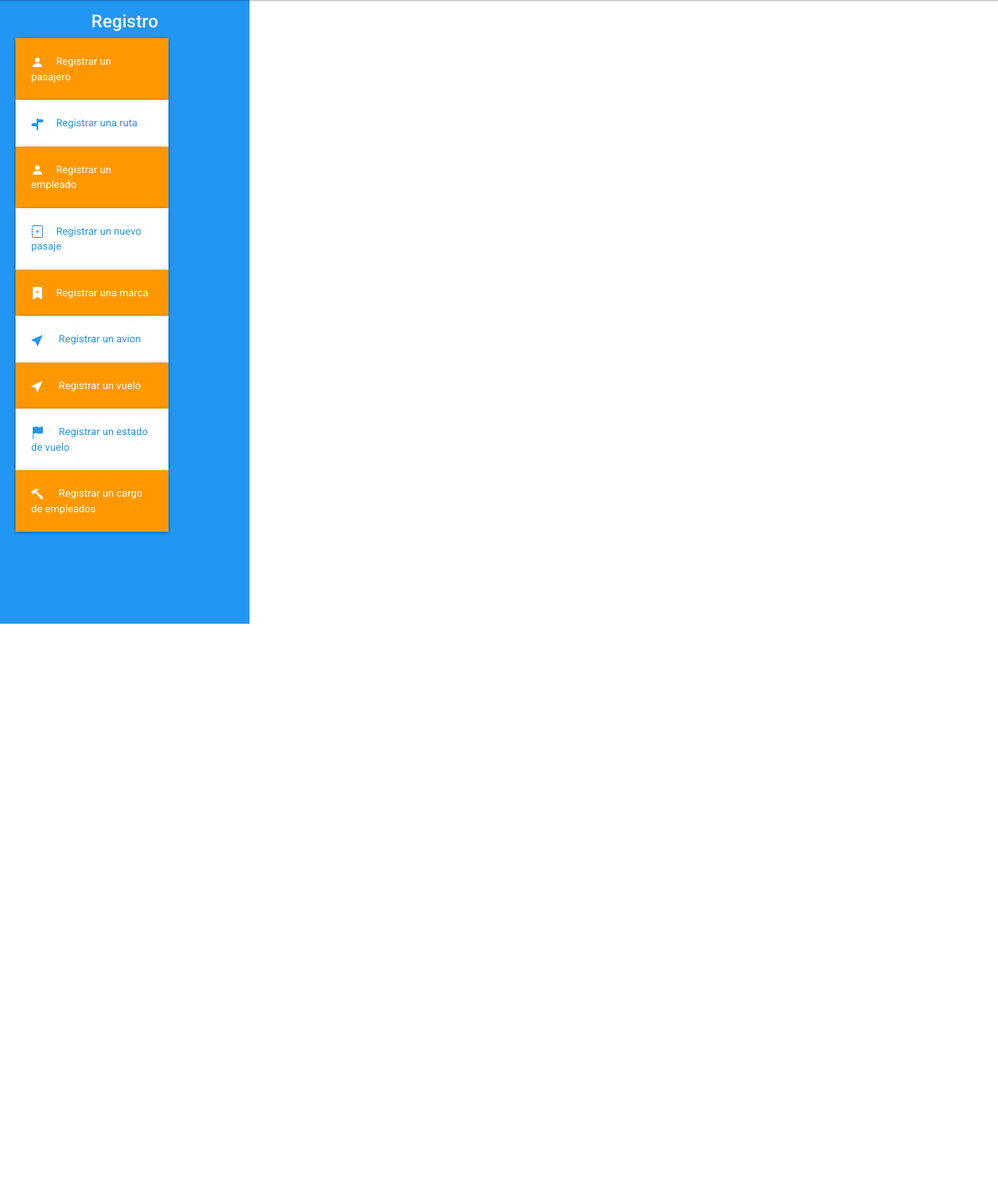
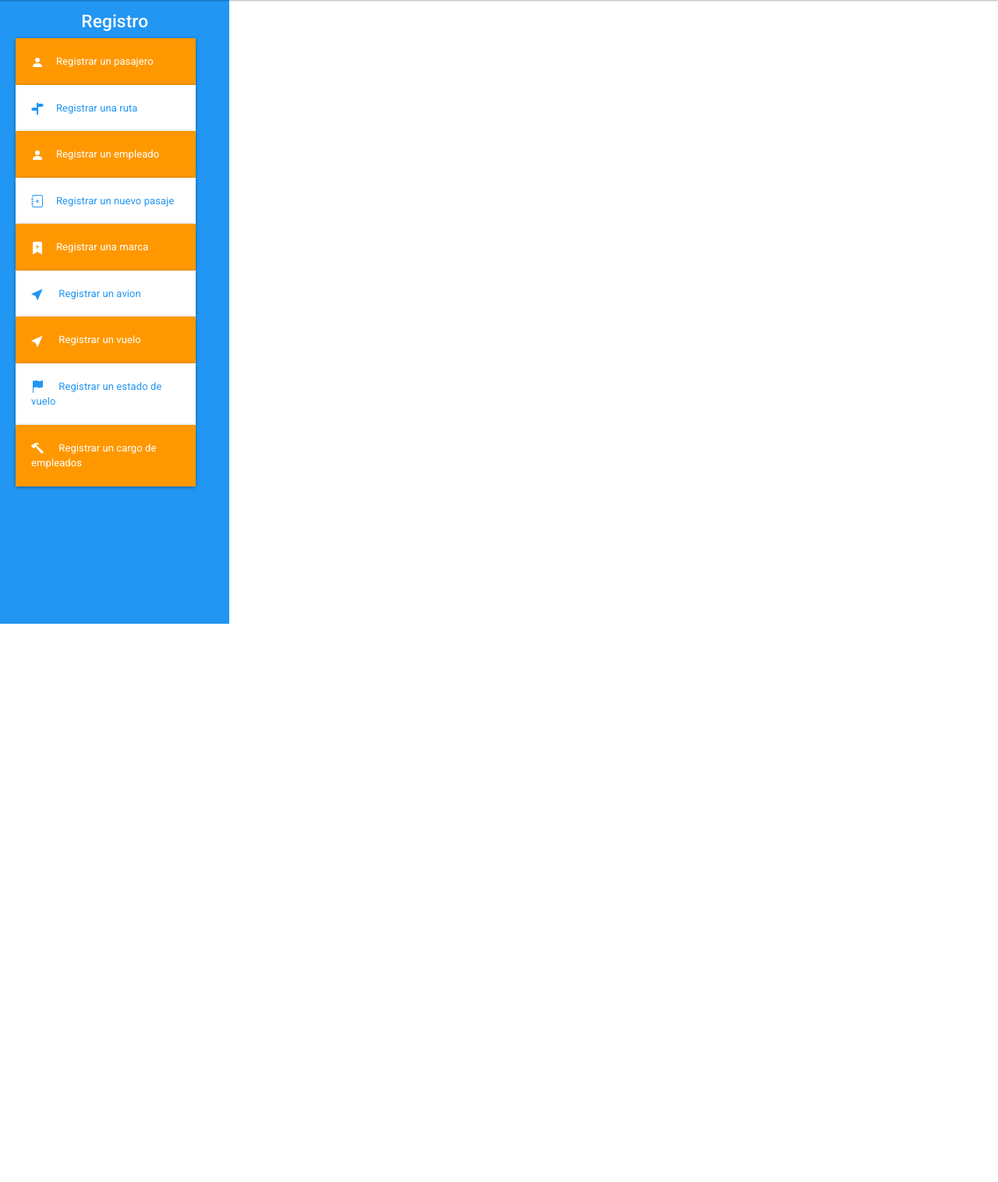
Before and after one commit to neydermosquera/proyecto_final_bases, a Flask app: page /registro.html in a window 1280 px wide. Shown: the part 60-1576 px from the top of the page at 78% size. Before the commit the page ends 860 px from the top, so only its background shows below. Run offline with Flask 2, Linux system fonts and the light colour scheme; some libraries are stand-ins or nearby versions.

Commit message:
Update registro.html

```diff
--- a/templates/registro.html
+++ b/templates/registro.html
@@ -1,7 +1,10 @@
+<html lang="en">
+<head>
+  <meta charset="UTF-8">
+  <meta http-equiv="X-UA-Compatible" content="IE=edge">
+  <meta name="viewport" content="width=device-width, initial-scale=1.0">
 
-<head>
-    <title>Registro - Air Travel </title>
-
+  <title>Registro - Air Travel </title>
 
 </head>
 <body>
@@ -9,37 +12,37 @@
     {% include 'layout.html' %}
 
 
-      <div class="sidebar-container" style="float:left;width: 25%;">
+      <div class="sidebar-container" style="float:left; width: 23%; height: 1500px;">
         <div id="sidebar-container" class="bg-primary">
             <div class="logo">
                 <h3 class="text-light" align="center">Registro</h3>
                 </div>
                 <div class="menu">
-                    <div class="card animated fadeInLeft">
+                    <div class="card animated fadeInLeft" style="width: 130%;">
                         <div class="card-body bg-warning">
                             <a href="formpasajero.html" class="d-block text-light"  target="campo_formularios"><svg xmlns="http://www.w3.org/2000/svg" width="16" height="16" fill="currentColor" class="bi bi-person-fill mr-3 lead" viewBox="0 0 16 16">
                                 <path d="M3 14s-1 0-1-1 1-4 6-4 6 3 6 4-1 1-1 1H3zm5-6a3 3 0 1 0 0-6 3 3 0 0 0 0 6z"/>
                               </svg>Registrar un pasajero</a>
                         </div>
                       </div>
-                      <div class="card animated fadeInRight">
+                      <div class="card animated fadeInRight" style="width: 130%;">
                         <div class="card-body bg-white">
-                            <a href="" class="d-block text-primary" target="campo_formularios"><svg xmlns="http://www.w3.org/2000/svg" width="16" height="16" fill="currentColor" class="bi bi-signpost-split-fill mr-3 lead text-primary" viewBox="0 0 16 16">
+                            <a href="formruta.html" class="d-block text-primary"  target="campo_formularios"><svg xmlns="http://www.w3.org/2000/svg" width="16" height="16" fill="currentColor" class="bi bi-signpost-split-fill mr-3 lead text-primary" viewBox="0 0 16 16">
                                 <path d="M7 16h2V6h5a1 1 0 0 0 .8-.4l.975-1.3a.5.5 0 0 0 0-.6L14.8 2.4A1 1 0 0 0 14 2H9v-.586a1 1 0 0 0-2 0V7H2a1 1 0 0 0-.8.4L.225 8.7a.5.5 0 0 0 0 .6l.975 1.3a1 1 0 0 0 .8.4h5v5z"/>
                               </svg>Registrar una ruta</a>
                         </div>
                       </div>
 
-                      <div class="card animated fadeInLeft">
+                      <div class="card animated fadeInLeft" style="width: 130%;">
                         <div class="card-body bg-warning">
-                            <a href="#" class="d-block text-light"><svg xmlns="http://www.w3.org/2000/svg" width="16" height="16" fill="currentColor" class="bi bi-person-fill mr-3 lead" viewBox="0 0 16 16">
+                            <a href="formempleado.html" class="d-block text-light "  target="campo_formularios"><svg xmlns="http://www.w3.org/2000/svg" width="16" height="16" fill="currentColor" class="bi bi-person-fill mr-3 lead" viewBox="0 0 16 16">
                                 <path d="M3 14s-1 0-1-1 1-4 6-4 6 3 6 4-1 1-1 1H3zm5-6a3 3 0 1 0 0-6 3 3 0 0 0 0 6z"/>
                               </svg>Registrar un empleado</a>
                         </div>
                       </div>
-                      <div class="card animated fadeInRight">
+                      <div class="card animated fadeInRight" style="width: 130%;">
                         <div class="card-body bg-white">
-                            <a href="#" class="d-block text-primary"><svg xmlns="http://www.w3.org/2000/svg" width="16" height="16" fill="currentColor" class="bi bi-journal-plus mr-3 lead text-primary" viewBox="0 0 16 16">
+                            <a href="formpasajeVuelo.html" class="d-block text-primary"  target="campo_formularios"><svg xmlns="http://www.w3.org/2000/svg" width="16" height="16" fill="currentColor" class="bi bi-journal-plus mr-3 lead text-primary" viewBox="0 0 16 16">
                                 <path fill-rule="evenodd" d="M8 5.5a.5.5 0 0 1 .5.5v1.5H10a.5.5 0 0 1 0 1H8.5V10a.5.5 0 0 1-1 0V8.5H6a.5.5 0 0 1 0-1h1.5V6a.5.5 0 0 1 .5-.5z"/>
                                 <path d="M3 0h10a2 2 0 0 1 2 2v12a2 2 0 0 1-2 2H3a2 2 0 0 1-2-2v-1h1v1a1 1 0 0 0 1 1h10a1 1 0 0 0 1-1V2a1 1 0 0 0-1-1H3a1 1 0 0 0-1 1v1H1V2a2 2 0 0 1 2-2z"/>
                                 <path d="M1 5v-.5a.5.5 0 0 1 1 0V5h.5a.5.5 0 0 1 0 1h-2a.5.5 0 0 1 0-1H1zm0 3v-.5a.5.5 0 0 1 1 0V8h.5a.5.5 0 0 1 0 1h-2a.5.5 0 0 1 0-1H1zm0 3v-.5a.5.5 0 0 1 1 0v.5h.5a.5.5 0 0 1 0 1h-2a.5.5 0 0 1 0-1H1z"/>
@@ -47,37 +50,37 @@
                         </div>
                       </div>
 
-                      <div class="card animated fadeInLeft">
+                      <div class="card animated fadeInLeft" style="width: 130%;">
                         <div class="card-body bg-warning">
-                            <a href="#" class="d-block text-light"><svg xmlns="http://www.w3.org/2000/svg" width="16" height="16" fill="currentColor" class="bi bi-bookmark-plus-fill mr-3 lead" viewBox="0 0 16 16">
+                            <a href="formmarca.html" class="d-block text-light"  target="campo_formularios"><svg xmlns="http://www.w3.org/2000/svg" width="16" height="16" fill="currentColor" class="bi bi-bookmark-plus-fill mr-3 lead" viewBox="0 0 16 16">
                                 <path fill-rule="evenodd" d="M2 15.5V2a2 2 0 0 1 2-2h8a2 2 0 0 1 2 2v13.5a.5.5 0 0 1-.74.439L8 13.069l-5.26 2.87A.5.5 0 0 1 2 15.5zm6.5-11a.5.5 0 0 0-1 0V6H6a.5.5 0 0 0 0 1h1.5v1.5a.5.5 0 0 0 1 0V7H10a.5.5 0 0 0 0-1H8.5V4.5z"/>
                               </svg>Registrar una marca</a>
                         </div>
                       </div>
-                      <div class="card animated  fadeInRight">
+                      <div class="card animated  fadeInRight" style="width: 130%;">
                         <div class="card-body bg-white">
-                            <a href="#" class="d-block text-primary"><svg xmlns="http://www.w3.org/2000/svg" width="16" height="16" fill="currentColor" class="bi bi-cursor-fill mr-3 lead text-primary" lead viewBox="0 0 16 16">
+                            <a href="formavion.html" class="d-block text-primary"  target="campo_formularios"><svg xmlns="http://www.w3.org/2000/svg" width="16" height="16" fill="currentColor" class="bi bi-cursor-fill mr-3 lead text-primary" lead viewBox="0 0 16 16">
                                 <path d="M14.082 2.182a.5.5 0 0 1 .103.557L8.528 15.467a.5.5 0 0 1-.917-.007L5.57 10.694.803 8.652a.5.5 0 0 1-.006-.916l12.728-5.657a.5.5 0 0 1 .556.103z"/>
                               </svg> Registrar un avion</a>
                         </div>
                       </div>
-                      <div class="card animated fadeInLeft">
+                      <div class="card animated fadeInLeft" style="width: 130%;">
                         <div class="card-body bg-warning">
-                            <a href="#" class="d-block text-light"><svg xmlns="http://www.w3.org/2000/svg" width="16" height="16" fill="currentColor" class="bi bi-cursor-fill mr-3 lead" viewBox="0 0 16 16">
+                            <a href="" class="d-block text-light"  target="campo_formularios"><svg xmlns="http://www.w3.org/2000/svg" width="16" height="16" fill="currentColor" class="bi bi-cursor-fill mr-3 lead" viewBox="0 0 16 16">
                                 <path d="M14.082 2.182a.5.5 0 0 1 .103.557L8.528 15.467a.5.5 0 0 1-.917-.007L5.57 10.694.803 8.652a.5.5 0 0 1-.006-.916l12.728-5.657a.5.5 0 0 1 .556.103z"/>
                               </svg> Registrar un vuelo</a>
                         </div>
                       </div>
-                      <div class="card animated fadeInRight">
+                      <div class="card animated fadeInRight" style="width: 130%;">
                         <div class="card-body bg-white">
-                            <a href="#" class="d-block text-primary"><svg xmlns="http://www.w3.org/2000/svg" width="16" height="16" fill="currentColor" class="bi bi-flag-fill mr-3 lead text-primary" viewBox="0 0 16 16">
+                            <a href="formestadovuelo.html" class="d-block text-primary " target="campo_formularios"><svg xmlns="http://www.w3.org/2000/svg" width="16" height="16" fill="currentColor" class="bi bi-flag-fill mr-3 lead text-primary" viewBox="0 0 16 16">
                                 <path d="M14.778.085A.5.5 0 0 1 15 .5V8a.5.5 0 0 1-.314.464L14.5 8l.186.464-.003.001-.006.003-.023.009a12.435 12.435 0 0 1-.397.15c-.264.095-.631.223-1.047.35-.816.252-1.879.523-2.71.523-.847 0-1.548-.28-2.158-.525l-.028-.01C7.68 8.71 7.14 8.5 6.5 8.5c-.7 0-1.638.23-2.437.477A19.626 19.626 0 0 0 3 9.342V15.5a.5.5 0 0 1-1 0V.5a.5.5 0 0 1 1 0v.282c.226-.079.496-.17.79-.26C4.606.272 5.67 0 6.5 0c.84 0 1.524.277 2.121.519l.043.018C9.286.788 9.828 1 10.5 1c.7 0 1.638-.23 2.437-.477a19.587 19.587 0 0 0 1.349-.476l.019-.007.004-.002h.001"/>
                               </svg> Registrar un estado de vuelo</a>
                         </div>
                       </div>
-                      <div class="card animated fadeInLeft">
+                      <div class="card animated fadeInLeft" style="width: 130%;">
                         <div class="card-body bg-warning">
-                            <a href="#" class="d-block text-light"> <svg xmlns="http://www.w3.org/2000/svg" width="16" height="16" fill="currentColor" class="bi bi-hammer mr-3 lead" viewBox="0 0 16 16">
+                            <a href="formcargo.html" class="d-block text-light"  target="campo_formularios"> <svg xmlns="http://www.w3.org/2000/svg" width="16" height="16" fill="currentColor" class="bi bi-hammer mr-3 lead" viewBox="0 0 16 16">
                                 <path d="M9.972 2.508a.5.5 0 0 0-.16-.556l-.178-.129a5.009 5.009 0 0 0-2.076-.783C6.215.862 4.504 1.229 2.84 3.133H1.786a.5.5 0 0 0-.354.147L.146 4.567a.5.5 0 0 0 0 .706l2.571 2.579a.5.5 0 0 0 .708 0l1.286-1.29a.5.5 0 0 0 .146-.353V5.57l8.387 8.873A.5.5 0 0 0 14 14.5l1.5-1.5a.5.5 0 0 0 .017-.689l-9.129-8.63c.747-.456 1.772-.839 3.112-.839a.5.5 0 0 0 .472-.334z"/>
                               </svg> Registrar un cargo de empleados</a>
                         </div>
@@ -88,9 +91,9 @@
     </div>
 
 
-    <iframe frameborder="0" name="campo_formularios" height="100%" width="70%" class="m-4"></iframe>
+    <iframe frameborder="0px" padding="0px" name="campo_formularios" height="1500px" width="75%" class="m-2" style=" padding: 0%" scrolling = "no" >
 
-
+      </iframe>
 
 
 </body>
```
